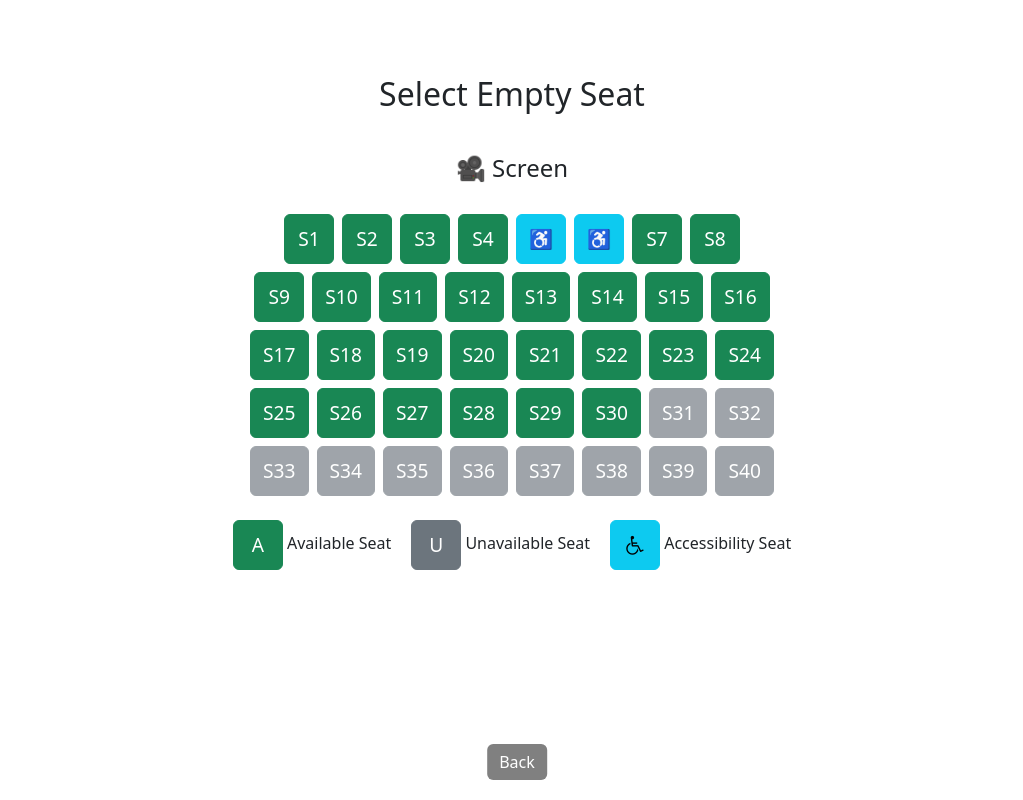
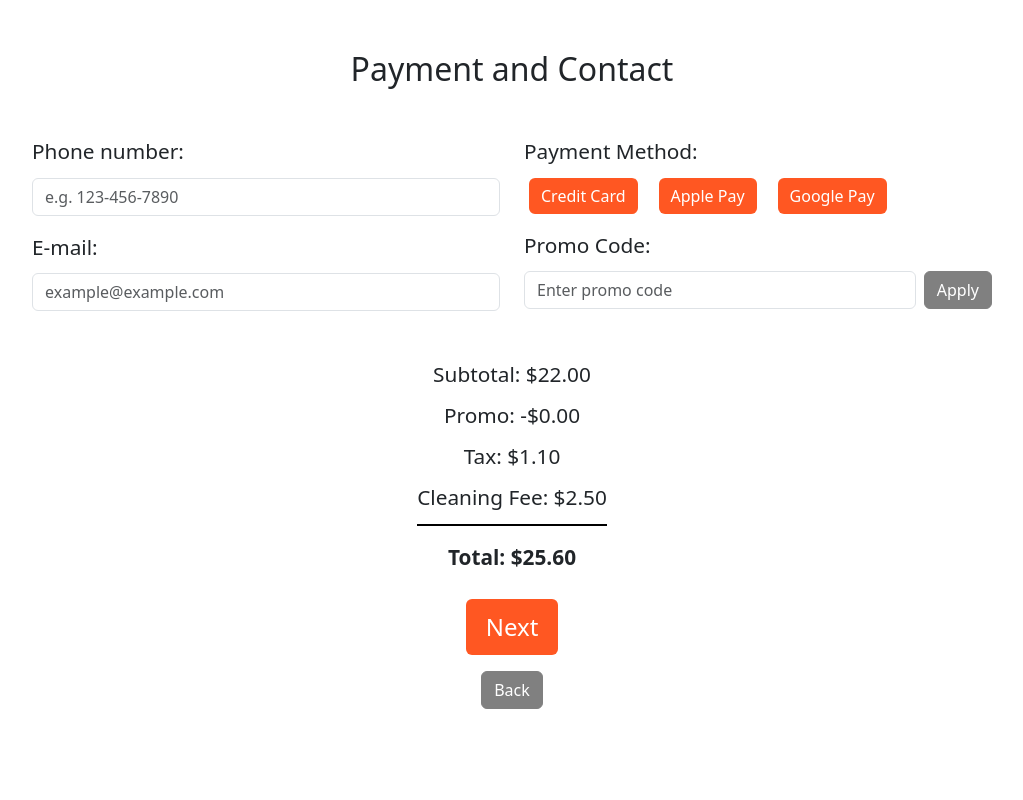
Before and after one commit to viet-ho/CineMagic, a React (Create React App) app: page / in a window 1280 px wide. Shown: the whole page, without its empty margins (128-1151 px from the left). Built offline with nearby package versions, Linux system fonts and the light colour scheme; the HTML template or start-up script is replaced by a standard one.

Commit message:
Updated Payment Page and Credit Card Page
Added Modal file for handling the error message

```diff
--- a/src/App.js
+++ b/src/App.js
@@ -6,16 +6,14 @@ import PaymentPage from "./components/PaymentPage";
 import TicketBookingPage from "./components/TicketBookingPage";
 import ConfirmationPage from "./components/ConfirmationPage";
 import CreditCardPage from "./components/CreditCardPage";
-import PromoCodePage from "./components/PromoCodePage";
 
 function App() {
   //return <ReviewsPage></ReviewsPage>;
-  return <SeatBookingPage></SeatBookingPage>;
-  //return <PaymentPage></PaymentPage>;
+  //return <SeatBookingPage></SeatBookingPage>;
+  return <PaymentPage></PaymentPage>;
   //return <TicketBookingPage></TicketBookingPage>;
   //return <ConfirmationPage></ConfirmationPage>;
   //return <CreditCardPage></CreditCardPage>;
-  //return <PromoCodePage></PromoCodePage>;
 
 }
 
--- /dev/null
+++ b/src/components/Modal.js
@@ -0,0 +1,27 @@
+import React from 'react';
+import "../styles/Modal.css";
+
+const Modal = ({ showModal, toggleModal, message }) => {
+    if (!showModal) {
+        return null;
+    }
+
+    return (
+        <div className="modal-overlay">
+            <div className="modal-content">
+                <div className="modal-header">
+                    <span className="modal-title">Error</span>
+                    <button className="modal-close-button" onClick={toggleModal}>&times;</button>
+                </div>
+                <div className="modal-body">
+                    <p>{message}</p>
+                </div>
+                <div className="modal-footer">
+                    <button className="modal-ok-button" onClick={toggleModal}>OK</button>
+                </div>
+            </div>
+        </div>
+    );
+}
+
+export default Modal;
--- a/src/components/PaymentPage.js
+++ b/src/components/PaymentPage.js
@@ -1,10 +1,56 @@
-import React from 'react';
+import React, { useState } from 'react';
 import 'bootstrap/dist/css/bootstrap.min.css';
 import "../styles/PaymentPage.css";
+import Modal from "../components/Modal.js";
+
 
 const PaymentPage = () => {
+
+    const [promoCode, setPromoCode] = useState('');
+    const [discount, setDiscount] = useState(0);
+    const [promoError, setPromoError] = useState('');
+    const [showModal, setShowModal] = useState(false);
+
+    const subtotal = 22.00;
+    const cleaningFee = 2.50;
+    const calculateTax = (subtotal, discount) => 0.05 * (subtotal - discount);
+    const [tax, setTax] = useState(calculateTax(subtotal, discount));
+
+    const handlePromoCodeChange = (event) => {
+        setPromoCode(event.target.value);
+    };
+
+    const applyPromoCode = () => {
+        if (promoCode === 'OFF$2') {
+            setDiscount(2);
+            setTax(calculateTax(subtotal, 2));
+            setPromoError('');
+            setShowModal(false);
+        } else {
+            if (!promoCode) {
+                setPromoError('Please enter a promo code.');
+            } else {
+                setPromoError('Invalid promo code. Please try again.');
+            }
+            setDiscount(0);
+            setTax(calculateTax(subtotal, 0));
+            setShowModal(true);
+        }
+    };
+
+    const toggleModal = () => {
+        setShowModal(!showModal);
+    };
+
+    const total = subtotal - discount + tax + cleaningFee;
+
     return (
         <div className="container">
+            <Modal
+                showModal={showModal}
+                toggleModal={toggleModal}
+                message={promoError}
+            />
             <h2 className="text-center payment-header">Payment and Contact</h2>
 
             <div className="row">
@@ -24,18 +70,33 @@ const PaymentPage = () => {
                         <button className="btn btn-primary">Google Pay</button>
                     </div>
 
-                    <button className="btn btn-secondary mb-3">Apply Promo Code</button>
+                    <label>Promo Code:</label>
+                    <div className="promo-code-group mb-3">
+                        <input
+                            type="text"
+                            className="form-control promo-code-input"
+                            placeholder="Enter promo code"
+                            value={promoCode}
+                            onChange={handlePromoCodeChange}
+                        />
+                        <button
+                            className="btn btn-secondary apply-promo-btn"
+                            onClick={applyPromoCode}
+                        >
+                            Apply
+                        </button>
+                    </div>
                 </div>
             </div>
 
             <div className="row">
                 <div className="col-12">
                     <ul className="summary-list">
-                        <li className="summary-item">Subtotal: $22.00</li>
-                        <li className="summary-item">Promo: -$0.00</li>
-                        <li className="summary-item">Tax: $1.10</li>
-                        <li className="summary-item">Cleaning Fee: $2.50</li>
-                        <li className="total-cost summary-item">Total: $25.60</li>
+                        <li className="summary-item">Subtotal: ${subtotal.toFixed(2)}</li>
+                        <li className="summary-item">Promo: -${discount.toFixed(2)}</li>
+                        <li className="summary-item">Tax: ${tax.toFixed(2)}</li>
+                        <li className="summary-item">Cleaning Fee: ${cleaningFee.toFixed(2)}</li>
+                        <li className="total-cost summary-item">Total: ${total.toFixed(2)}</li>
                     </ul>
                 </div>
             </div>
@@ -49,4 +110,6 @@ const PaymentPage = () => {
     );
 };
 
+
+
 export default PaymentPage;
--- a/src/components/PromoCodePage.js
+++ /dev/null
@@ -1,50 +0,0 @@
-import React, { useState } from 'react';
-import 'bootstrap/dist/css/bootstrap.min.css';
-
-const PromoCodePage = () => {
-    const [promoCode, setPromoCode] = useState('');
-
-    const handleChange = (e) => {
-        setPromoCode(e.target.value);
-    }
-
-    const handleConfirm = (e) => {
-        e.preventDefault();
-        console.log(promoCode);
-        // Handle the promo code confirmation logic here
-    }
-
-    return (
-        <div className="container mt-5">
-            <div className="row justify-content-center">
-                <div className="col-md-8">
-                    <h2 className="text-center mb-4" style={{fontSize: '3rem'}}>Promo Code</h2>
-                    <form onSubmit={handleConfirm}>
-                        <div className="form-group mb-4">
-                            <input
-                                type="text"
-                                className="form-control"
-                                value={promoCode}
-                                onChange={handleChange}
-                                placeholder="Put your promo code here..."
-                                style={{
-                                    fontSize: '2rem',
-                                    height: '80px',
-                                    padding: '20px'
-                                }}
-                            />
-                        </div>
-                        <div className="text-center mb-3">
-                            <button type="submit" className="btn" style={{fontSize: '1.5rem', padding: '15px 30px', backgroundColor: '#ff5722', color: 'white'}}>Confirm Code</button>
-                        </div>
-                        <div className="text-center">
-                            <button type="button" className="btn" onClick={() => { /* Handle the back button logic here */ }} style={{fontSize: '1.2rem', padding: '10px 25px', backgroundColor: '#808080', color: 'white'}}>Back</button>
-                        </div>
-                    </form>
-                </div>
-            </div>
-        </div>
-    );
-}
-
-export default PromoCodePage;
--- /dev/null
+++ b/src/styles/Modal.css
@@ -0,0 +1,70 @@
+.modal-overlay {
+    display: flex;
+    align-items: center;
+    justify-content: center;
+    position: fixed;
+    z-index: 1000;
+    left: 0;
+    top: 0;
+    width: 100%;
+    height: 100%;
+    overflow: auto;
+    background-color: rgba(0,0,0,0.5);
+}
+
+.modal-content {
+    background-color: #fff;
+    border-radius: 8px;
+    font-family: Arial, sans-serif;
+    box-shadow: 0 4px 8px rgba(0, 0, 0, 0.2);
+    width: auto;
+    max-width: 400px;
+}
+
+.modal-header {
+    background-color: #ff5722;
+    color: white;
+    padding: 10px;
+    border-top-left-radius: 8px;
+    border-top-right-radius: 8px;
+    display: flex;
+    justify-content: space-between;
+    align-items: center;
+}
+
+.modal-title {
+    font-weight: bold;
+}
+
+.modal-close-button {
+    background: none;
+    border: none;
+    font-size: 1.5rem;
+    font-weight: bold;
+    cursor: pointer;
+    color: white;
+}
+
+.modal-body {
+    padding: 20px;
+    text-align: center;
+}
+
+.modal-footer {
+    padding: 10px;
+    text-align: right;
+}
+
+.modal-ok-button {
+    background-color: #808080;
+    border: none;
+    padding: 5px 15px;
+    font-size: 1rem;
+    cursor: pointer;
+    border-radius: 20px;
+    color: white;
+}
+
+.modal-ok-button:hover {
+    background-color: #C0C0C0;
+}
--- a/src/styles/PaymentPage.css
+++ b/src/styles/PaymentPage.css
@@ -76,3 +76,30 @@
     border-color: #C0C0C0;
     color: white;
 }
+
+.input-section .promo-code-group {
+    display: flex;
+    align-items: center;
+}
+
+.input-section .promo-code-input {
+    flex-grow: 1;
+    margin-right: 8px;
+}
+
+.input-section .apply-promo-btn {
+    background-color: #808080;
+    border-color: #808080;
+    color: white;
+    text-align: center;
+}
+
+.input-section .apply-promo-btn:hover {
+    background-color: #C0C0C0;
+    border-color: #C0C0C0;
+    color: white;
+}
+
+.input-section label {
+    font-weight: 500;
+}
```
Also changed, not shown: src/components/CreditCardPage.js (+14 -2 lines).
